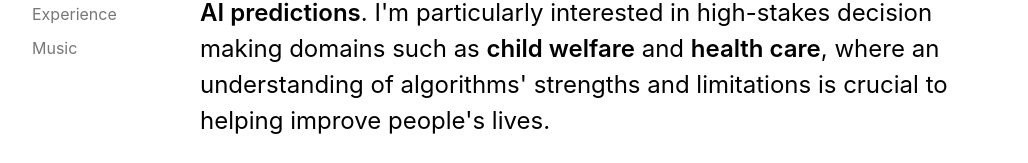
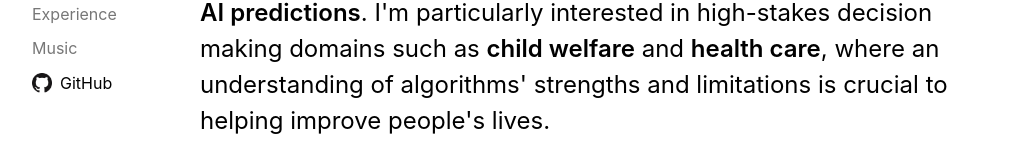
Before and after one commit to venkatesh-sivaraman/venkatesh-sivaraman.github.io, a Svelte app: page / in a window 1280 px wide. Shown: the part 282-445 px from the top of the page, without its empty margins (32-1060 px from the left). Built offline with nearby package versions, Linux system fonts and the light colour scheme.

Commit message:
Add GitHub link

```diff
--- a/src/App.svelte
+++ b/src/App.svelte
@@ -80,6 +80,16 @@
             on:click={() => (newTab = 4)}
             class:active-link={$visibleTab == 4}
             class:link={$visibleTab != 4}>Music</a
+          >
+        </li>
+        <li>
+          <a
+            class="link github-link flex items-center"
+            href="https://github.com/venkatesh-sivaraman"
+            target="_blank"
+          >
+            <img class="mr2" src="assets/github.png" width="20" height="20" />
+            GitHub</a
           >
         </li>
       </ul>
@@ -216,6 +226,10 @@
     color: #777777;
   }
 
+  .github-link {
+    color: black !important;
+  }
+
   .link:hover {
     color: #bbbbbb;
   }
```
Also changed, not shown: public/assets/github.png (added).
